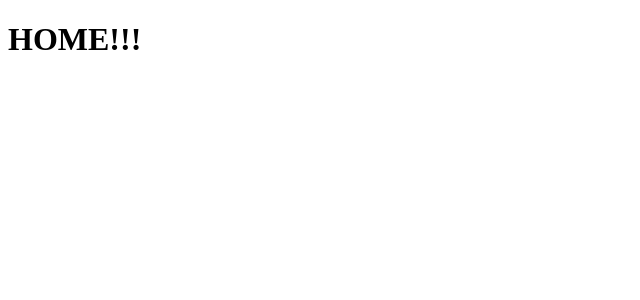
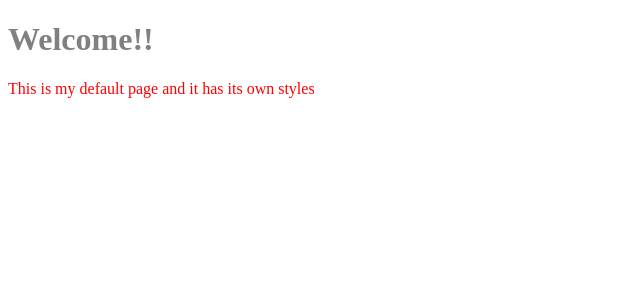
Before and after one commit to yavemu/nextjs_firebase_app, a Next.js app: page / in a window 1280 px wide. Shown: the top 300 px of the page, without its empty margins (0-640 px from the left). Built offline with nearby package versions, Linux system fonts and the light colour scheme.

Commit message:
my first page with styles inside

```diff
--- a/pages/index.js
+++ b/pages/index.js
@@ -1,5 +1,20 @@
 const Home = () => {
-  return ( <h1>HOME!!!</h1> );
+  return (
+    <div>
+      <h1>Welcome!!</h1>
+      <p>This is my default page and it has its own styles</p>
+
+      <style jsx>{`
+        h1 {
+          color: grey
+        }
+
+        p {
+          color: red
+        }
+      `}</style>
+    </div>
+  );
 }
 
 export default Home;
```
